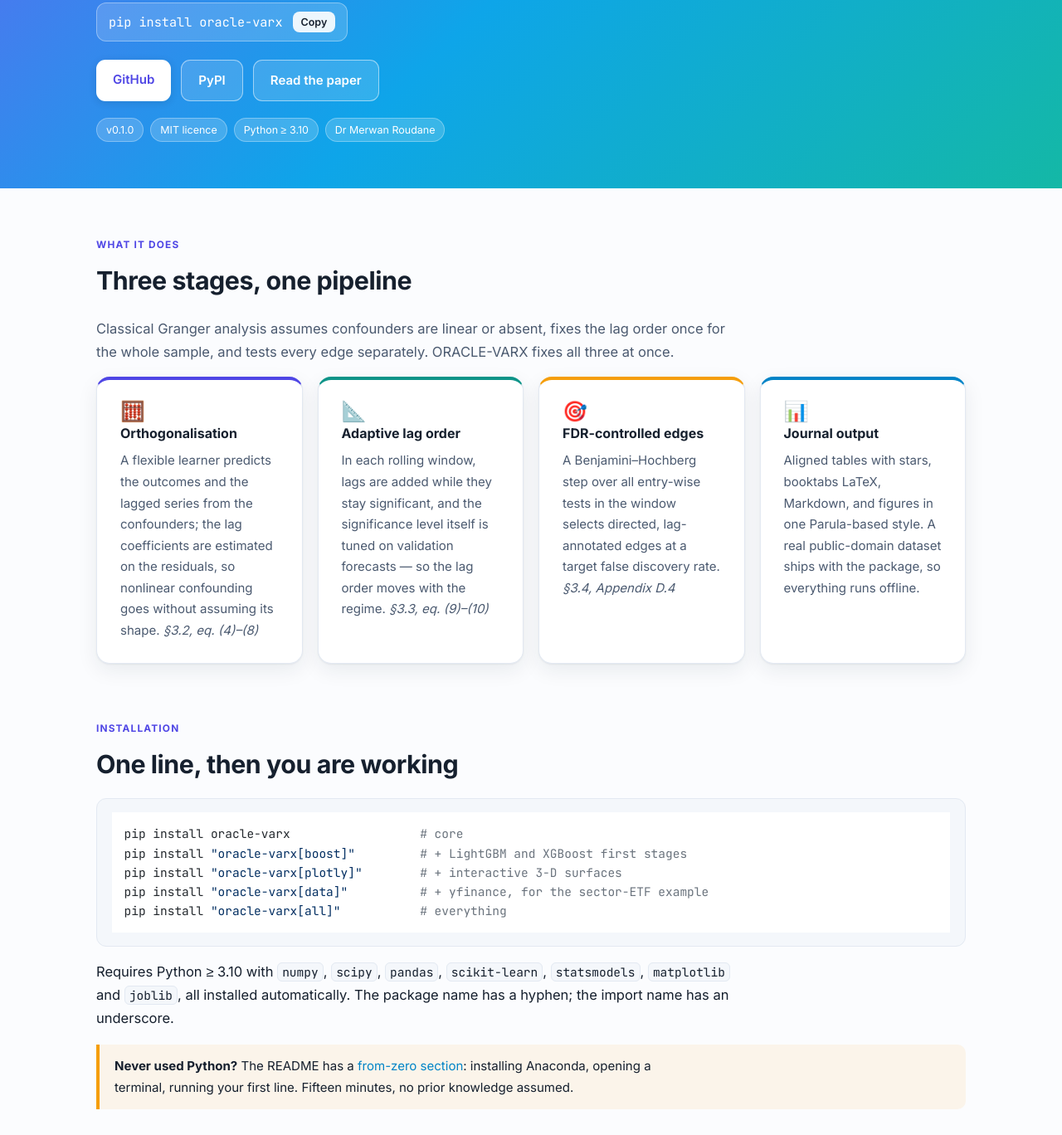
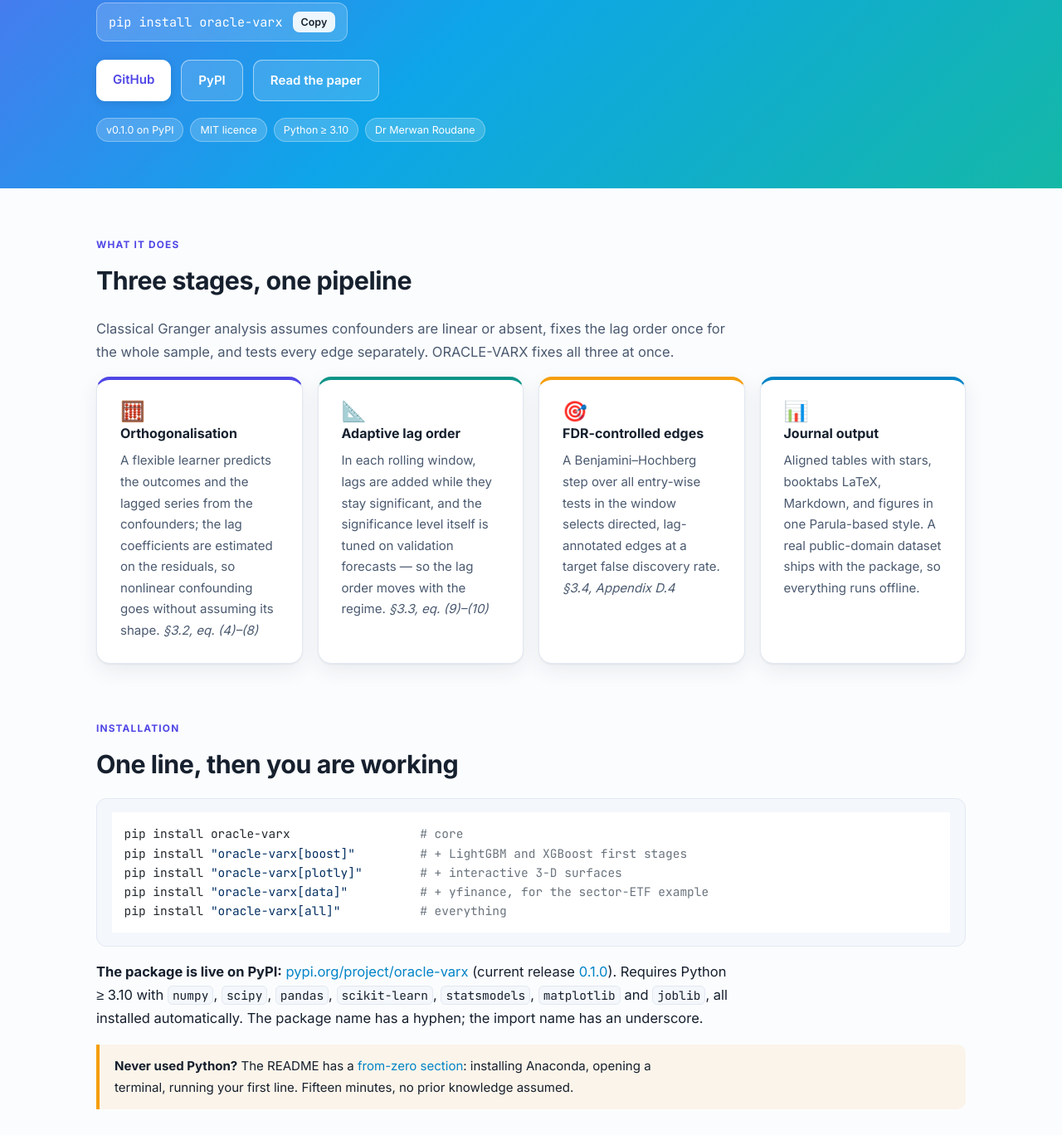
Before and after one commit to merwanroudane/oracle-varx, a plain HTML site: page docs/index.html in a window 1280 px wide. Shown: the part 381-1749 px from the top of the page at 83% size. Drawn offline with nearby package versions, Linux system fonts and the light colour scheme.

Commit message:
Link the published PyPI release from the README, the site and the metadata
0.1.0 is live at https://pypi.org/project/oracle-varx/0.1.0/

- README: a links table at the top, with PyPI, source, docs, method notes,
  the paper, the changelog and the issue tracker
- docs site: the install section states the package is on PyPI, the version
  pill links to the release, and the author block gains a changelog link
- pyproject: PyPI and release-notes project URLs (these reach PyPI with the
  next version; 0.1.0 cannot be re-uploaded)
- CITATION.cff: repository-artifact pointing at the released distribution

```diff
--- a/docs/index.html
+++ b/docs/index.html
@@ -51,7 +51,7 @@
       <a class="btn ghost" href="https://doi.org/10.48550/arXiv.2610.05618">Read the paper</a>
     </div>
     <div class="pills">
-      <span class="pill">v0.1.0</span>
+<span class="pill"><a href="https://pypi.org/project/oracle-varx/0.1.0/" style="color:#fff;text-decoration:none">v0.1.0 on PyPI</a></span>
       <span class="pill">MIT licence</span>
       <span class="pill">Python ≥ 3.10</span>
       <span class="pill">Dr Merwan Roudane</span>
@@ -103,7 +103,7 @@
 pip install "oracle-varx[data]"          # + yfinance, for the sector-ETF example
 pip install "oracle-varx[all]"           # everything</code></pre>
     </div>
-    <p>Requires Python ≥ 3.10 with <code>numpy</code>, <code>scipy</code>, <code>pandas</code>, <code>scikit-learn</code>, <code>statsmodels</code>, <code>matplotlib</code> and <code>joblib</code>, all installed automatically. The package name has a hyphen; the import name has an underscore.</p>
+    <p><strong>The package is live on PyPI:</strong> <a href="https://pypi.org/project/oracle-varx/">pypi.org/project/oracle-varx</a> (current release <a href="https://pypi.org/project/oracle-varx/0.1.0/">0.1.0</a>). Requires Python ≥ 3.10 with <code>numpy</code>, <code>scipy</code>, <code>pandas</code>, <code>scikit-learn</code>, <code>statsmodels</code>, <code>matplotlib</code> and <code>joblib</code>, all installed automatically. The package name has a hyphen; the import name has an underscore.</p>
     <div class="note"><p><strong>Never used Python?</strong> The README has a <a href="https://github.com/merwanroudane/oracle-varx#2-start-from-absolutely-nothing">from-zero section</a>: installing Anaconda, opening a terminal, running your first line. Fifteen minutes, no prior knowledge assumed.</p></div>
   </div>
 </section>
@@ -433,7 +433,8 @@
           <strong>This package</strong>
           <ul class="tight">
             <li><a href="https://github.com/merwanroudane/oracle-varx">Repository</a></li>
-            <li><a href="https://pypi.org/project/oracle-varx/">PyPI</a></li>
+            <li><a href="https://pypi.org/project/oracle-varx/">PyPI</a> · <a href="https://pypi.org/project/oracle-varx/0.1.0/">v0.1.0</a></li>
+            <li><a href="https://github.com/merwanroudane/oracle-varx/blob/main/CHANGELOG.md">Changelog</a></li>
             <li><a href="https://merwanroudane.github.io/oracle-varx/">Documentation</a></li>
             <li><a href="https://github.com/merwanroudane/oracle-varx/blob/main/docs/methods.md">Method notes</a></li>
             <li><a href="https://doi.org/10.48550/arXiv.2610.05618">The paper</a></li>
```
Also changed, not shown: 4 other files.
